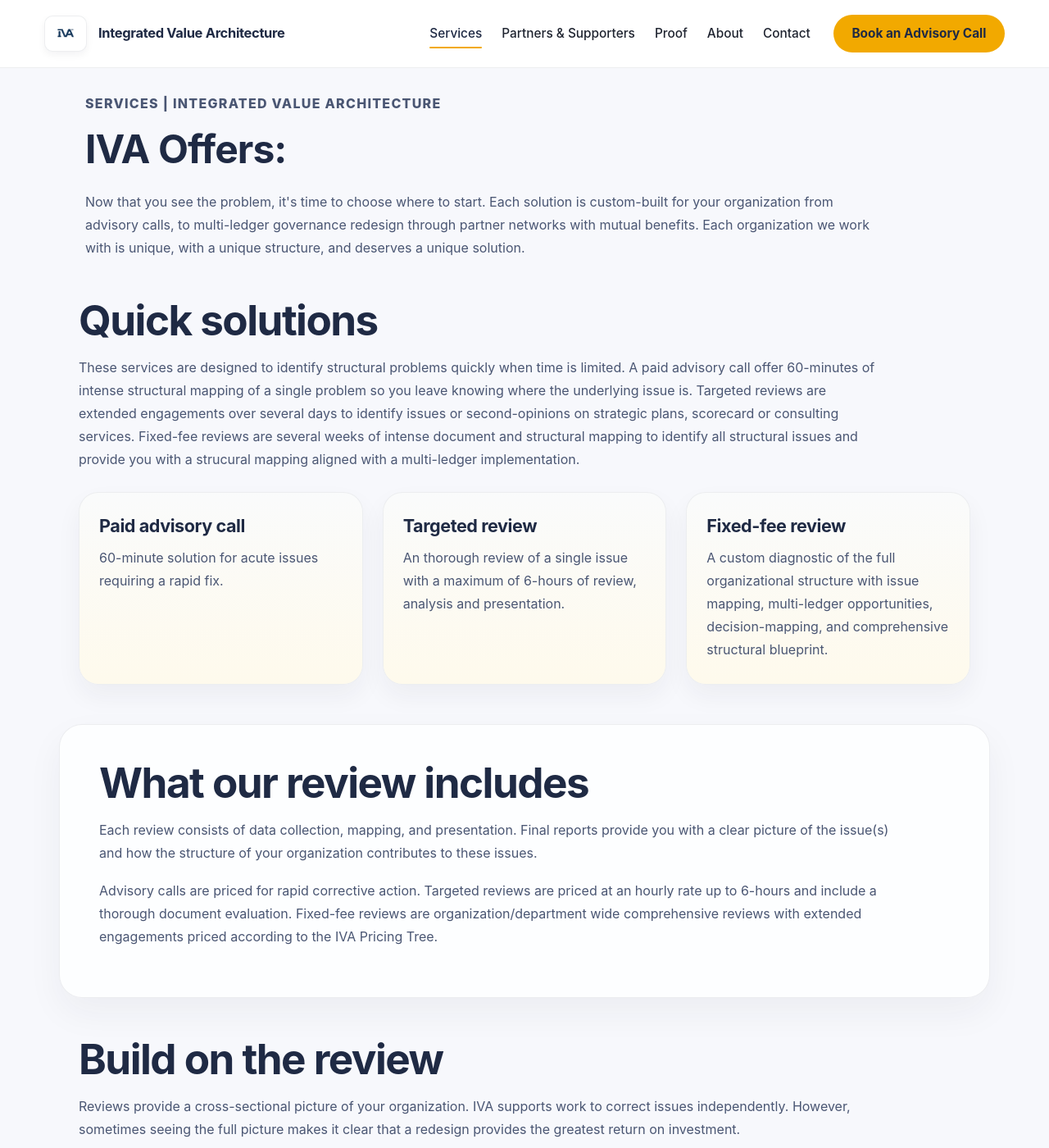
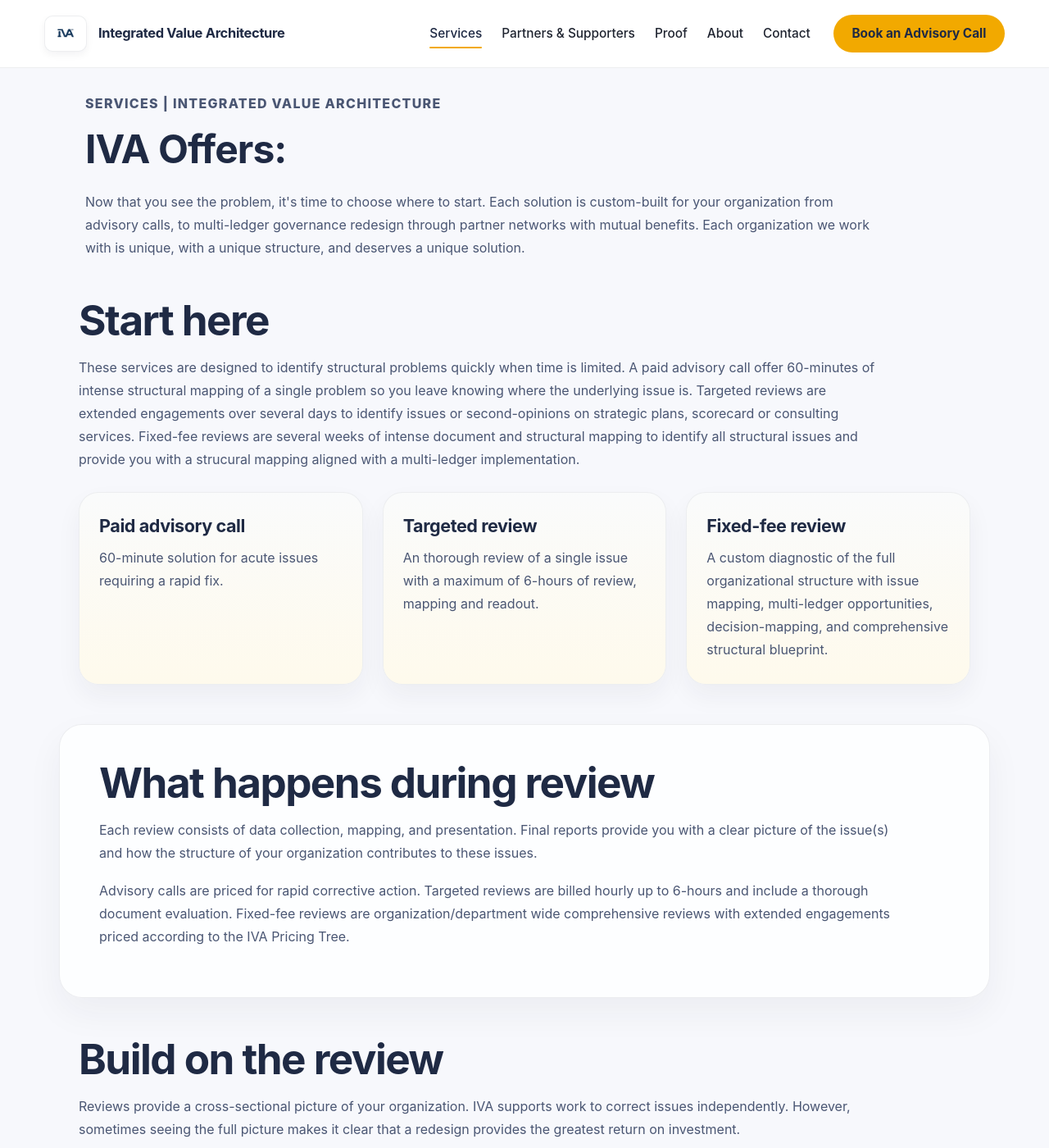
Before and after one commit to efost7873/integratedvaluearchitecture.com, a Jekyll site: the page built from services.html, in a window 1280 px wide and 1400 px high. Shown: the whole window at 82% size. Built offline with Jekyll 4.4.1, drawn with Linux system fonts in a browser that asks for light colours; some of the changed text lies outside the part shown.

Commit message:
Update section headings and descriptions in services.html

```diff
--- a/services.html
+++ b/services.html
@@ -18,7 +18,7 @@
 
 <section class="section">
   <div class="container narrow">
-    <h2>Quick solutions</h2>
+    <h2>Start here</h2>
     <p>
       These services are designed to identify structural problems quickly when time is limited. A paid advisory call offer 60-minutes of intense structural mapping of a single problem so you leave knowing where the underlying issue is. Targeted reviews are extended engagements over several days to identify issues or second-opinions on strategic plans, scorecard or consulting services. Fixed-fee reviews are several weeks of intense document and structural mapping to identify all structural issues and provide you with a strucural mapping aligned with a multi-ledger implementation.
     </p>
@@ -37,7 +37,7 @@
         <a class="card-link" href="https://forms.cloud.microsoft/r/1Wrgbq53H3">
           <h3>Targeted review</h3>
           <p>
-            An thorough review of a single issue with a maximum of 6-hours of review, analysis and presentation.
+            An thorough review of a single issue with a maximum of 6-hours of review, mapping and readout.
           </p>
         </a>
       </article>
@@ -56,12 +56,12 @@
 
 <section class="section alt">
   <div class="container narrow">
-    <h2>What our review includes</h2>
+    <h2>What happens during review</h2>
     <p>
       Each review consists of data collection, mapping, and presentation. Final reports provide you with a clear picture of the issue(s) and how the structure of your organization contributes to these issues.
     </p>
     <p>
-      Advisory calls are priced for rapid corrective action. Targeted reviews are priced at an hourly rate up to 6-hours and include a thorough document evaluation. Fixed-fee reviews are organization/department wide comprehensive reviews with extended engagements priced according to the IVA Pricing Tree.
+      Advisory calls are priced for rapid corrective action. Targeted reviews are billed hourly up to 6-hours and include a thorough document evaluation. Fixed-fee reviews are organization/department wide comprehensive reviews with extended engagements priced according to the IVA Pricing Tree.
     </p>
   </div>
 </section>
```
Also changed, not shown: other parts of services.html (+2 -2 lines).
